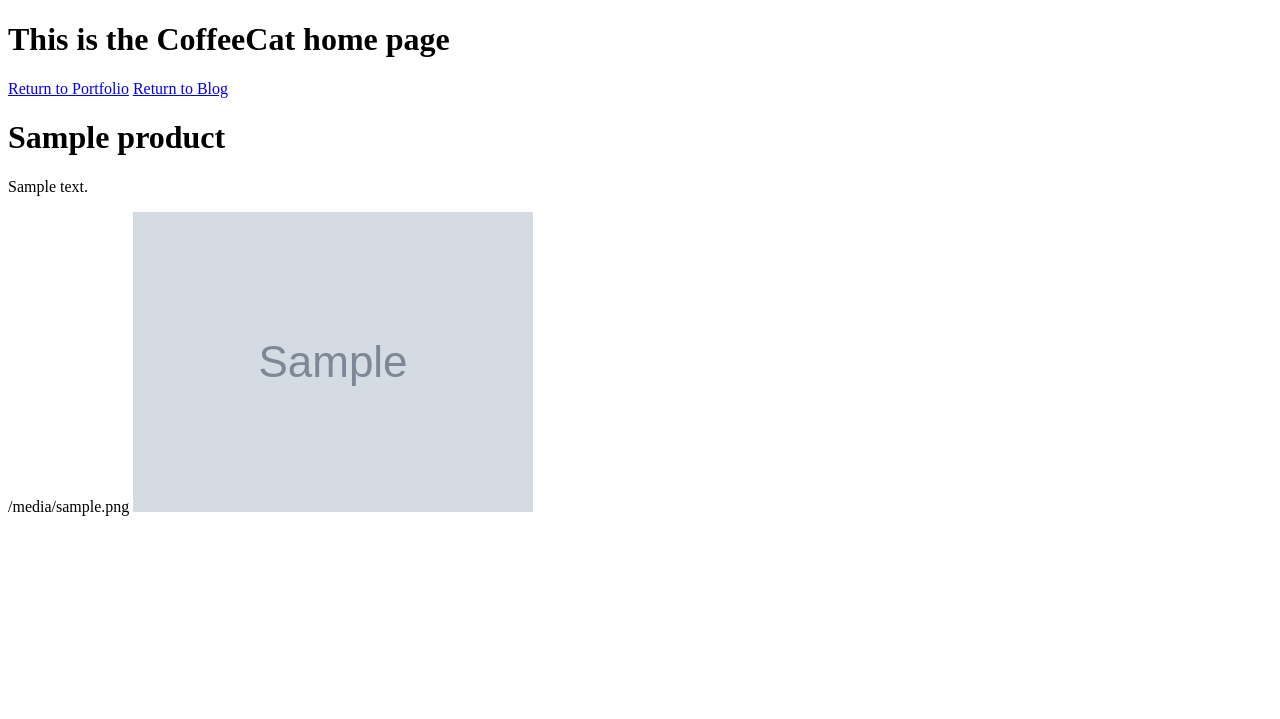
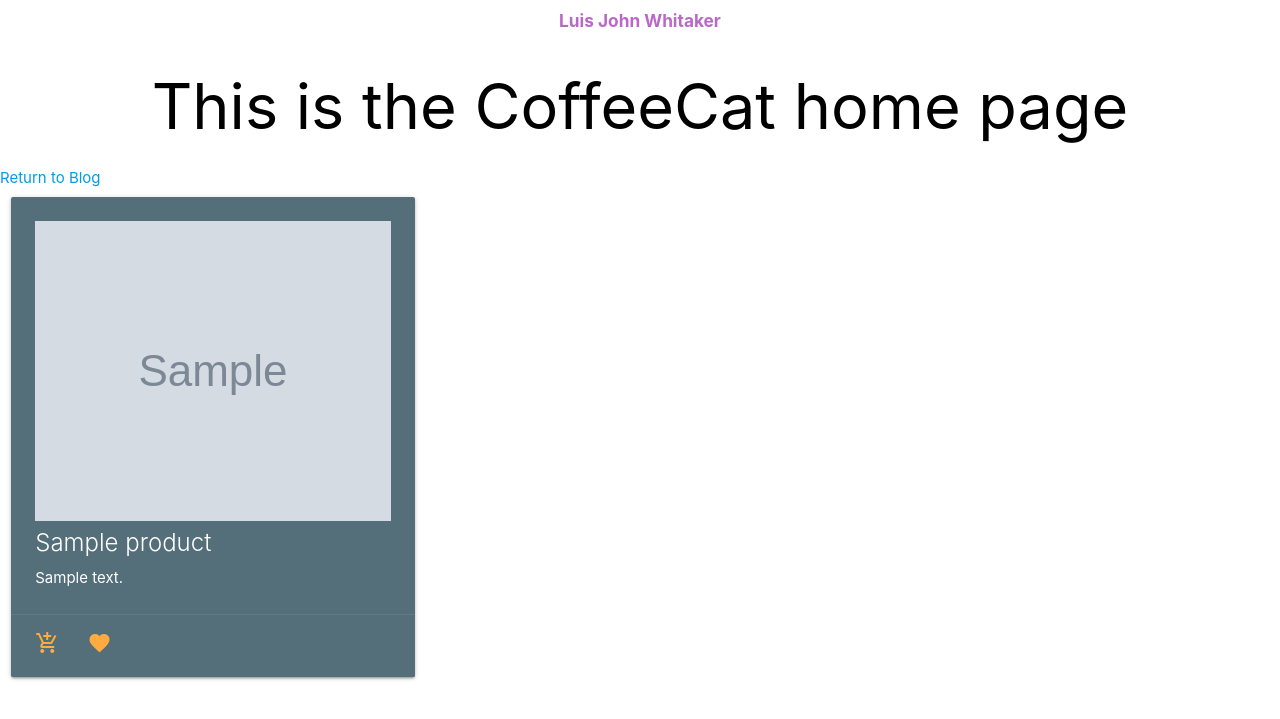
Before and after one commit to Luisjwhitaker/personal-site, a Django app: template personalsite/coffeecat/templates/coffeecat/coffeeindex.html in a window 1280 px wide. Shown: the top 719 px of the page. Run offline with Django 3.2, Linux system fonts and the light colour scheme; the template is opened without the code that fills it: most values are stand-ins (such as "Sample title", 1, 10 or a date in 2020); grey boxes marked "Sample" are stand-in pictures; some libraries are stand-ins or nearby versions.

Commit message:
Temporarily removed shopping cart, changed coffeecat view.

```diff
--- a/personalsite/coffeecat/admin.py
+++ b/personalsite/coffeecat/admin.py
@@ -4,3 +4,6 @@ from .models import *
 # Register your models here.
 
 admin.site.register(Product)
+#admin.site.register(Customer)
+#admin.site.register(Cart)
+#admin.site.register(CartItem)
--- a/personalsite/coffeecat/templates/coffeecat/coffeeindex.html
+++ b/personalsite/coffeecat/templates/coffeecat/coffeeindex.html
@@ -1,20 +1,45 @@
+{% load static %}
 <!DOCTYPE html>
 <html lang="en" dir="ltr">
   <head>
     <meta charset="utf-8">
-    <title></title>
+    <title>Luis John Whitaker</title>
+    <link rel="stylesheet" href="{% static 'blog/css/materialize.min.css' %}">
+    <link href="https://fonts.googleapis.com/icon?family=Material+Icons" rel="stylesheet">
   </head>
   <body>
-    <h1>This is the CoffeeCat home page</h1>
-    <a href="{% url 'portfolio home' %}">Return to Portfolio</a>
-    <a href="{% url 'blog home' %}">Return to Blog</a>
-    <br>
-    {% for product in products %}
-    <h1>{{product.product_name}}</h1>
-    <p>{{product.product_description}}</p>
-    {{product.product_images}}
-    <img src="media/{{product.product_images}}" alt="image should be here">
-    <br>
-    {% endfor %}
+    <a href="{% url 'portfolio home' %}"> <!-- Header: remove later | extend template -->
+      <header class="">
+        <h6 class="center-align purple-text text-lighten-2">
+          <b>Luis John Whitaker</b>
+        </h6>
+      </header>
+    </a>
+    <!-- Main Section -->
+      <!-- temporary coffeecat Homepage -->
+      <h1 class="center-align black-text text-lighten-2">This is the CoffeeCat home page
+        <!--a href="cart/">
+          <i class="large material-icons">shopping_cart</i>
+        </a-->
+      </h1>
+      <a href="{% url 'blog home' %}" class="center-align">Return to Blog</a><br>
+      <!-- Products -->
+      <div class="row ">
+        {% for product in products%}
+        <div class="col s12 m6 l4">
+          <div class="card blue-grey darken-1">
+            <div class="card-content white-text">
+              <img src="/media/{{product.product_images}}" alt="" width="100%" height="300"/>
+              <span class="card-title">{{product.product_name}}</span>
+              <p>{{product.product_description}}</p>
+            </div>
+            <div class="card-action">
+              <a href="#"><i class="material-icons">add_shopping_cart</i></a>
+              <a href="#"><i class="material-icons">favorite</i></a>
+            </div>
+          </div>
+        </div>
+        {% endfor %}
+      </div>
   </body>
 </html>
--- a/personalsite/coffeecat/urls.py
+++ b/personalsite/coffeecat/urls.py
@@ -3,5 +3,6 @@ from . import views
 
 urlpatterns = [
     path('',views.coffee_home,name='coffee home'),
-    path('cart/',views.coffee_cart,name='coffee cart'),
+    path('menu/',views.coffee_menu,name='coffee menu'),
+    #path('cart/',views.coffee_cart,name='coffee cart'),
 ]
```
Also changed, not shown: personalsite/coffeecat/models.py (+36 -2 lines), personalsite/coffeecat/templates/coffeecat/home.html (added, +12 -0 lines), personalsite/coffeecat/templates/coffeecat/menu.html (added, +12 -0 lines), personalsite/coffeecat/views.py (+16 -4 lines), personalsite/coffeecat/migrations/0003_customer_productorder_shoppingcart.py (added), personalsite/coffeecat/migrations/0004_productorder_customer.py (added), personalsite/coffeecat/migrations/0005_auto_20210531_1000.py (added), personalsite/coffeecat/migrations/0006_auto_20210531_1926.py (added), personalsite/coffeecat/migrations/0007_rename_cartitems_cartitem.py (added), personalsite/coffeecat/migrations/0008_product_product_price.py (added), personalsite/coffeecat/migrations/0009_auto_20210531_1953.py (added), personalsite/coffeecat/migrations/0010_rename_orders_cart_items.py (added), personalsite/coffeecat/migrations/0011_auto_20210531_2020.py (added).
